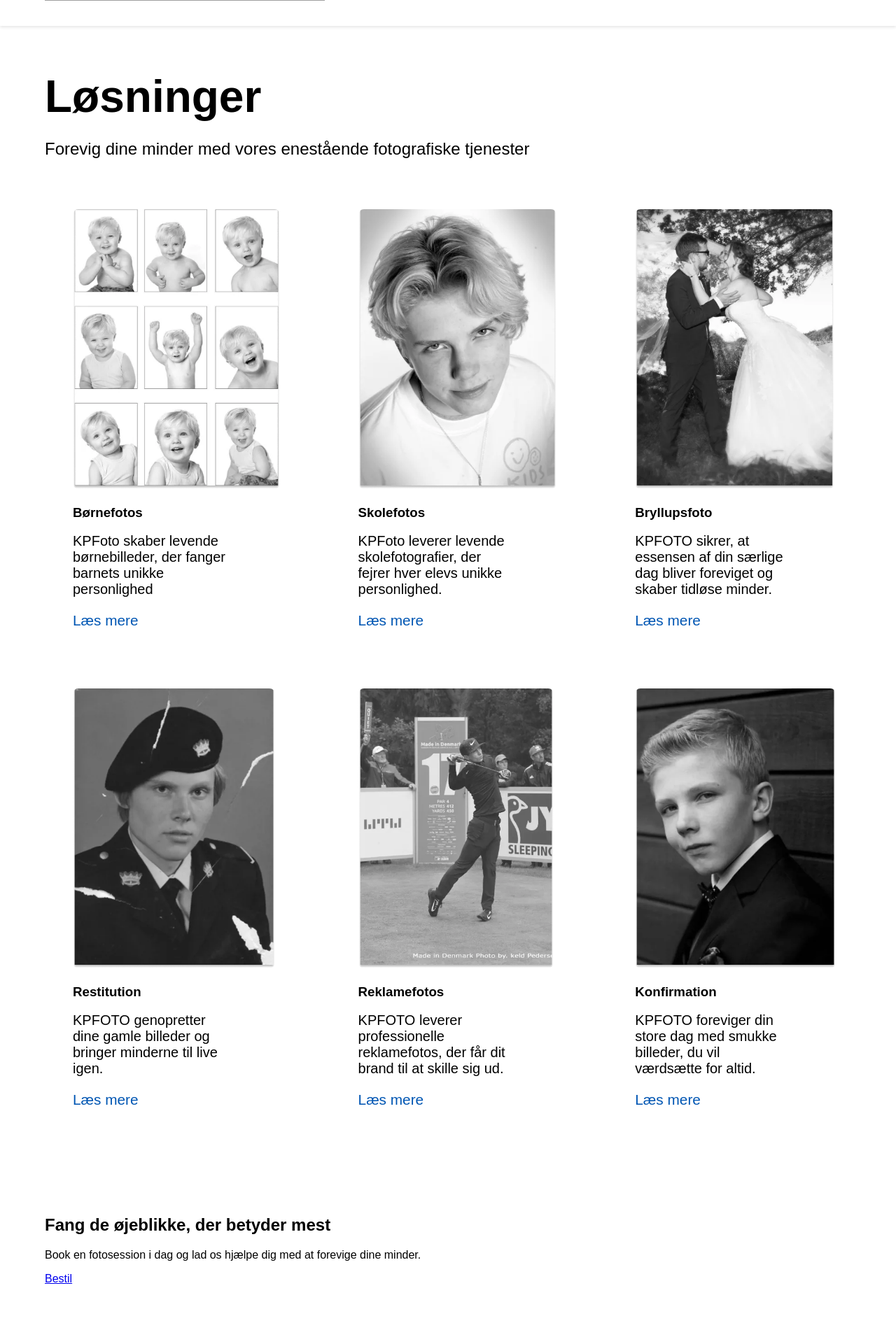
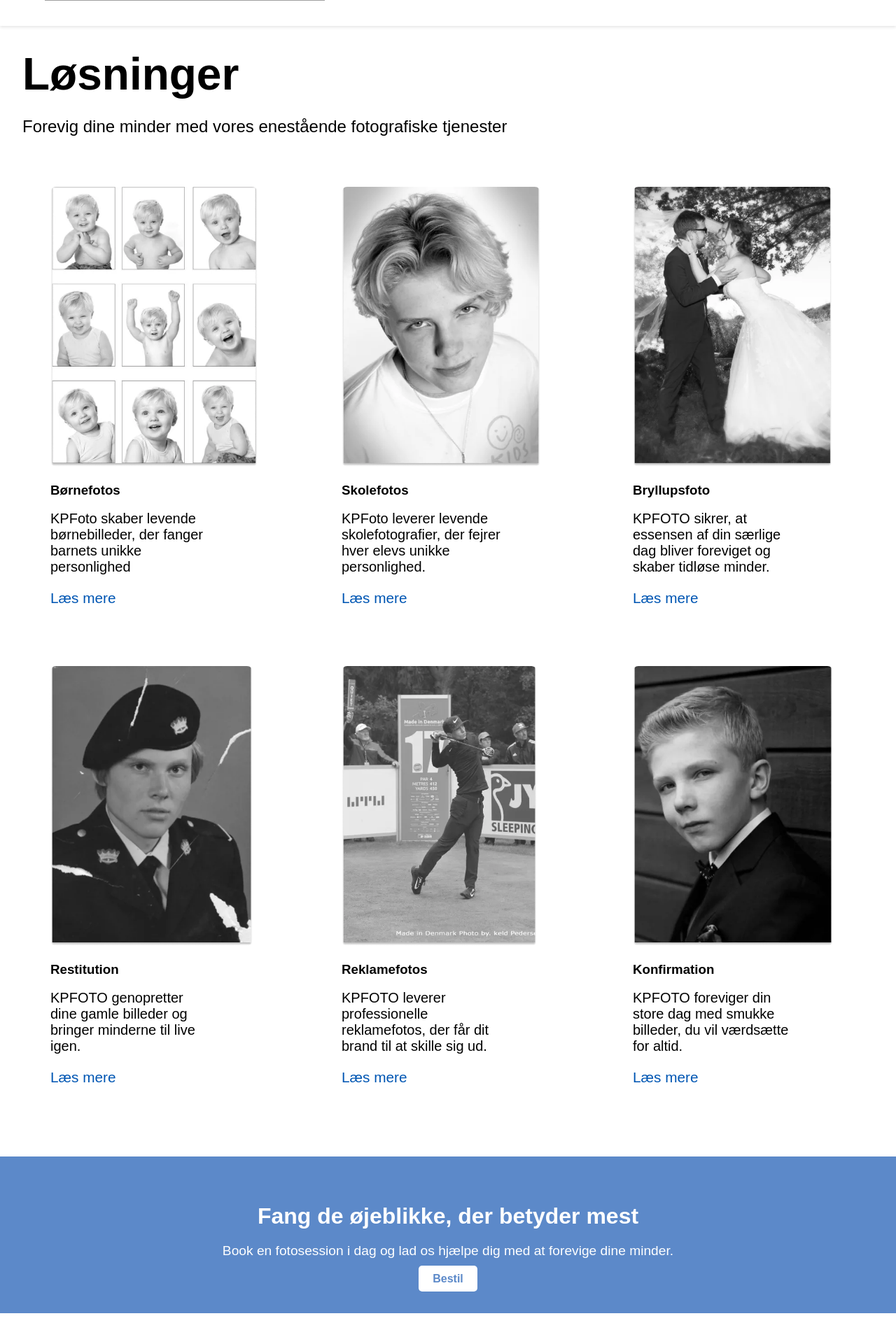
Before and after one commit to walthemort/kpfoto, a PHP site: page /services.html in a window 1280 px wide. Shown: the part 331-2232 px from the top of the page at 70% size. After the commit the page ends 2208 px from the top, so only its background shows below. Run offline with PHP 8.4, Linux system fonts and the light colour scheme; grey boxes are pictures that could not be loaded.

Commit message:
fjernelse og tilføjelse af CTA funktion

```diff
--- a/KPFOTO/css/services.css
+++ b/KPFOTO/css/services.css
@@ -71,7 +71,7 @@ nav .button:hover {
     background-color: #0056b3; /* Mørkere hover-effekt */
 }
 
-/* Placering af billeder i 3 rows */
+                                                    /* Placering af billeder /main indholdet på siden */
 article {
     display: grid;
     grid-template-columns: repeat(3, 1fr);
@@ -107,7 +107,7 @@ article {
 }
 
 h1 {
-    font-size: 4rem;
+    font-size: 3rem;
     margin: 0;
 }
 
@@ -115,13 +115,42 @@ h1 {
     font-size: 100px;
 }
 
-main {
-    max-width: 1600px; /* Juster bredden som ønsket */
-    margin: 0 auto; /* Centrerer main */
-    padding: 2rem;
-}
 
-/* Responsiv til mobil */
+
+/*CTA */
+section[aria-labelledby="cta-title"] {
+    text-align: center;
+    padding: 40px 20px;
+    background-color: #5c89c9;
+    color: #fff;
+    position: relative
+  }
+
+  section[aria-labelledby="cta-title"] h2 {
+    font-size: 2rem;
+    margin-bottom: 20px;
+
+  }
+
+  section[aria-labelledby="cta-title"] p {
+    font-size: 1.2rem;
+    margin-bottom: 20px;
+  }
+
+  section[aria-labelledby="cta-title"] .button {
+    background-color: #fff;
+    color: #5c89c9;
+    padding: 10px 20px;
+    border-radius: 5px;
+    text-decoration: none;
+    font-weight: bold;
+  }
+
+  section[aria-labelledby="cta-title"] .button:hover {
+    background-color: #e3eaf5;
+  }
+
+                                                            /* Responsiv til mobil */
 @media (max-width: 768px) {
     body {
         font-size: 14px;
@@ -170,18 +199,7 @@ main {
         padding: 0.5rem;
     }
 
-    /* Call to action sektion */
-    section#cta-title h2 {
-        font-size: 1.5rem;
-    }
 
-    section#cta-title p {
-        font-size: 1rem;
-    }
-
-    section#cta-title a.button {
-        padding: 0.8rem 1.5rem;
-    }
 }
 
 /* Responsiv til tablet og større skærme */
@@ -251,6 +269,6 @@ main {
         font-size: 1.5rem;
     }
 
-    /* Call to action sektion */
+
 
 }
--- a/KPFOTO/services.html
+++ b/KPFOTO/services.html
@@ -76,9 +76,9 @@
 
         <!-- Call to Action Section -->
         <section aria-labelledby="cta-title">
-          <h2 id="cta-title">Fang de øjeblikke, der betyder mest</h2>
-          <p>Book en fotosession i dag og lad os hjælpe dig med at forevige dine minder.</p>
-          <a href="booking.html" class="button">Bestil</a>
+            <h2 id="cta-title">Fang de øjeblikke, der betyder mest</h2>
+            <p>Book en fotosession i dag og lad os hjælpe dig med at forevige dine minder.</p>
+            <a href="booking.html" class="button">Bestil</a>
         </section>
       </main>
 
```
